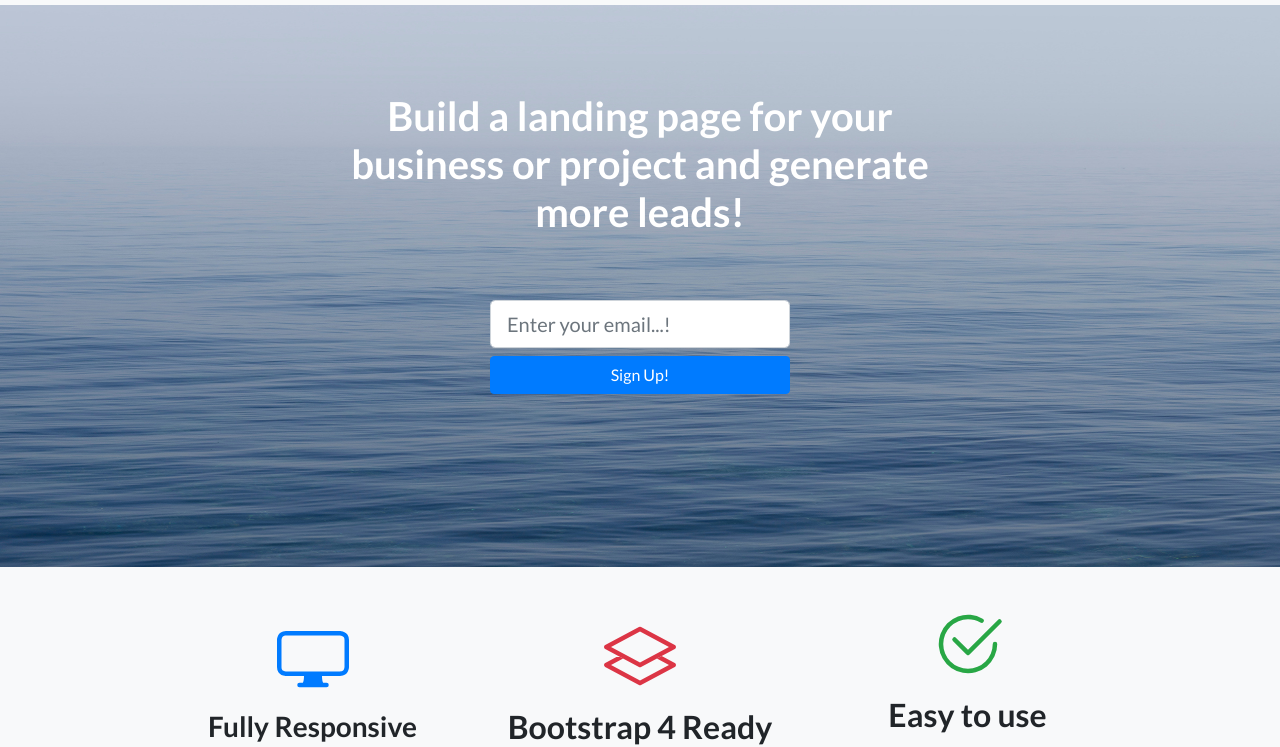
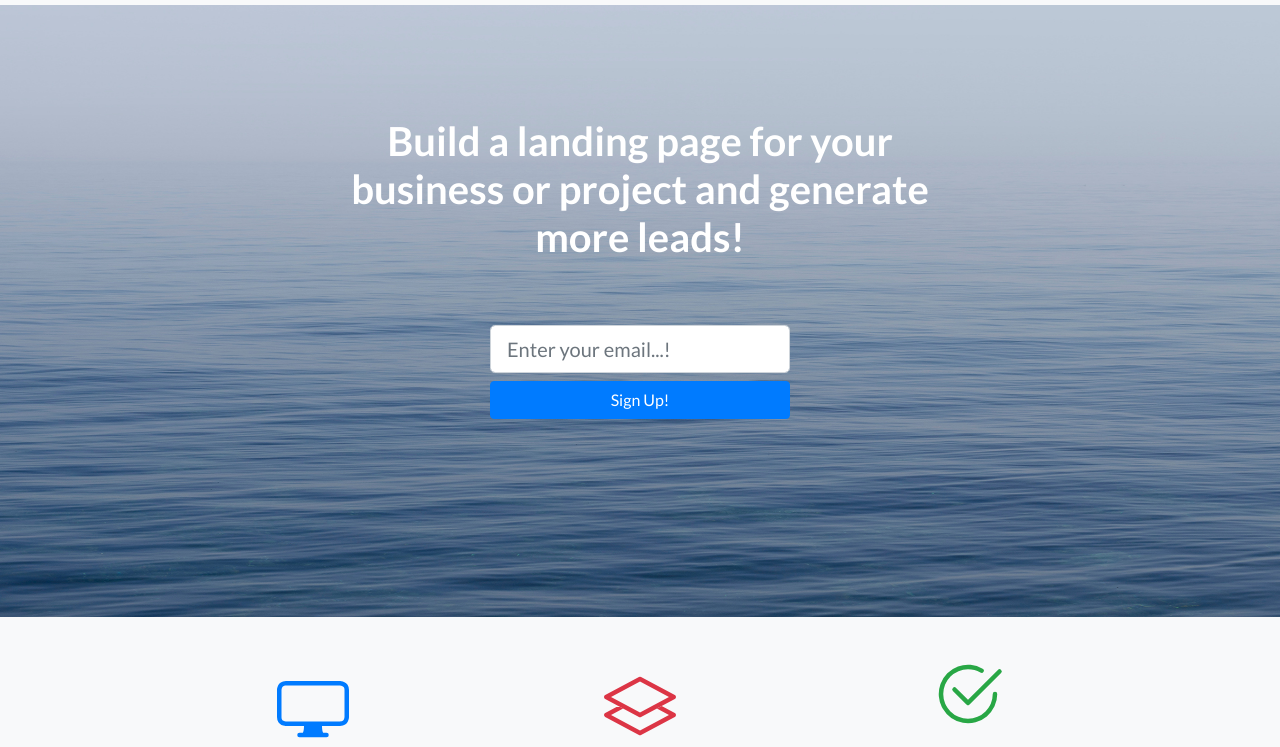
Before and after one commit to ashikkhandani/khandani_web, a plain HTML site: page index.html in a window 1280 px wide. Shown: the part 57-804 px from the top of the page. Drawn offline with nearby package versions, Linux system fonts and the light colour scheme.

Commit message:
edited html

```diff
--- a/index.html
+++ b/index.html
@@ -83,7 +83,7 @@
             src="./images/banner.jpg"
             class="img-fluid dries"
             width="100%"
-            style="height: 600px"
+            style="height: 650px"
             alt="banner"
           />
           <div
```
